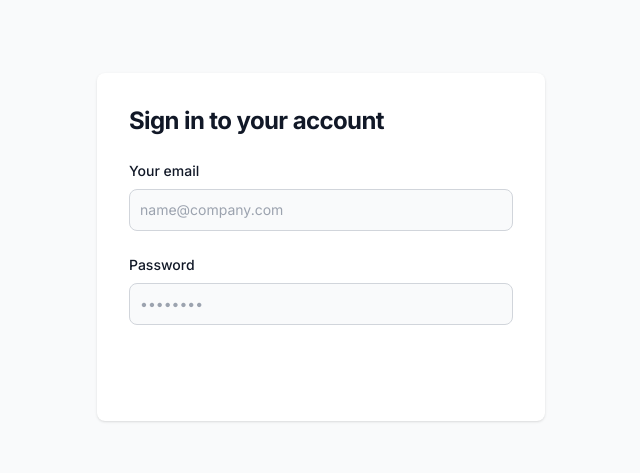
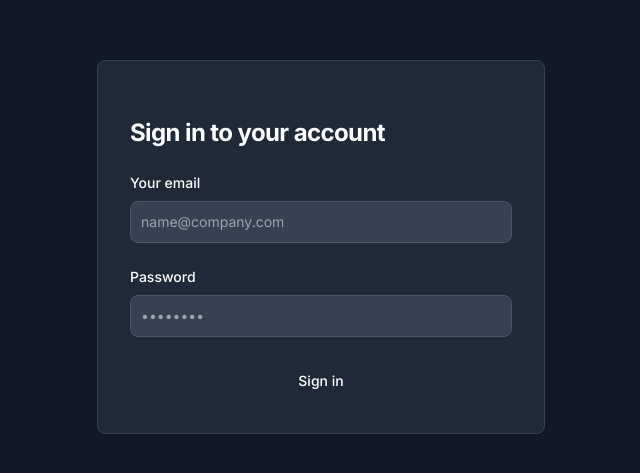
Before and after one commit to vgulerianb/DocNavigator, a Next.js app: page / in a window 1280 px wide. Shown: the part 153-626 px from the top of the page, without its empty margins (319-959 px from the left). Built offline with nearby package versions, Linux system fonts and the light colour scheme.

Commit message:
chore(Login):login page improvements

```diff
--- a/app/layout.tsx
+++ b/app/layout.tsx
@@ -10,7 +10,7 @@ export default function RootLayout({
 }) {
   return (
     <html lang="en">
-      <body className={inter.className}>{children}</body>
+      <body className={inter.className + " dark"}>{children}</body>
     </html>
   );
 }
--- a/app/page.tsx
+++ b/app/page.tsx
@@ -4,7 +4,8 @@ export default function Login() {
     <section className="bg-gray-50 dark:bg-gray-900">
       <div className="flex flex-col items-center justify-center px-6 py-8 mx-auto md:h-screen lg:py-0">
         <div className="w-full bg-white rounded-lg shadow dark:border md:mt-0 sm:max-w-md xl:p-0 dark:bg-gray-800 dark:border-gray-700">
-          <div className="p-6 space-y-4 md:space-y-6 sm:p-8">
+          <div className="p-6 space-y-4 md:space-y-6 sm:p-8 relative">
+            <div className="absolute bg-gradient-conic w-[100px] h-[100px] top-[-200px]"></div>
             <h1 className="text-xl font-bold leading-tight tracking-tight text-gray-900 md:text-2xl dark:text-white">
               Sign in to your account
             </h1>
--- a/tailwind.config.js
+++ b/tailwind.config.js
@@ -1,18 +1,19 @@
 /** @type {import('tailwindcss').Config} */
 module.exports = {
+  darkMode: "class",
   content: [
-    './pages/**/*.{js,ts,jsx,tsx,mdx}',
-    './components/**/*.{js,ts,jsx,tsx,mdx}',
-    './app/**/*.{js,ts,jsx,tsx,mdx}',
+    "./pages/**/*.{js,ts,jsx,tsx,mdx}",
+    "./components/**/*.{js,ts,jsx,tsx,mdx}",
+    "./app/**/*.{js,ts,jsx,tsx,mdx}",
   ],
   theme: {
     extend: {
       backgroundImage: {
-        'gradient-radial': 'radial-gradient(var(--tw-gradient-stops))',
-        'gradient-conic':
-          'conic-gradient(from 180deg at 50% 50%, var(--tw-gradient-stops))',
+        "gradient-radial": "radial-gradient(var(--tw-gradient-stops))",
+        "gradient-conic":
+          "conic-gradient(from 180deg at 50% 50%, var(--tw-gradient-stops))",
       },
     },
   },
   plugins: [],
-}
+};
```
